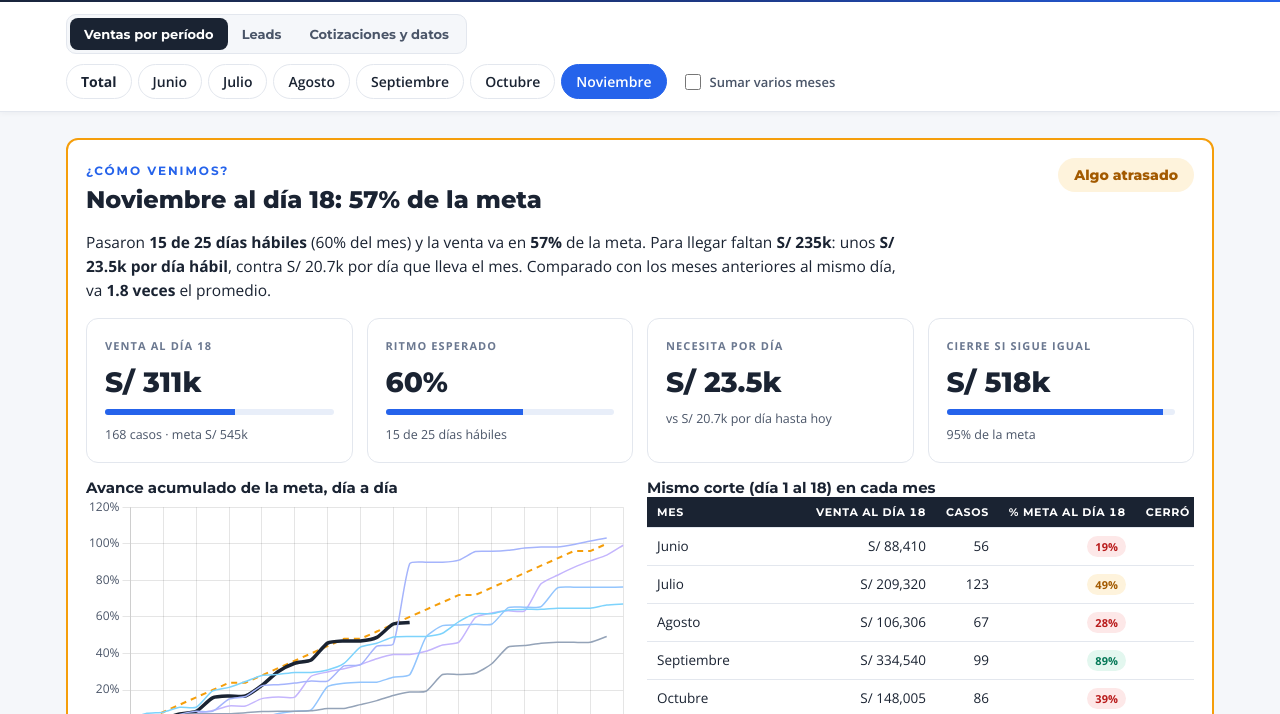
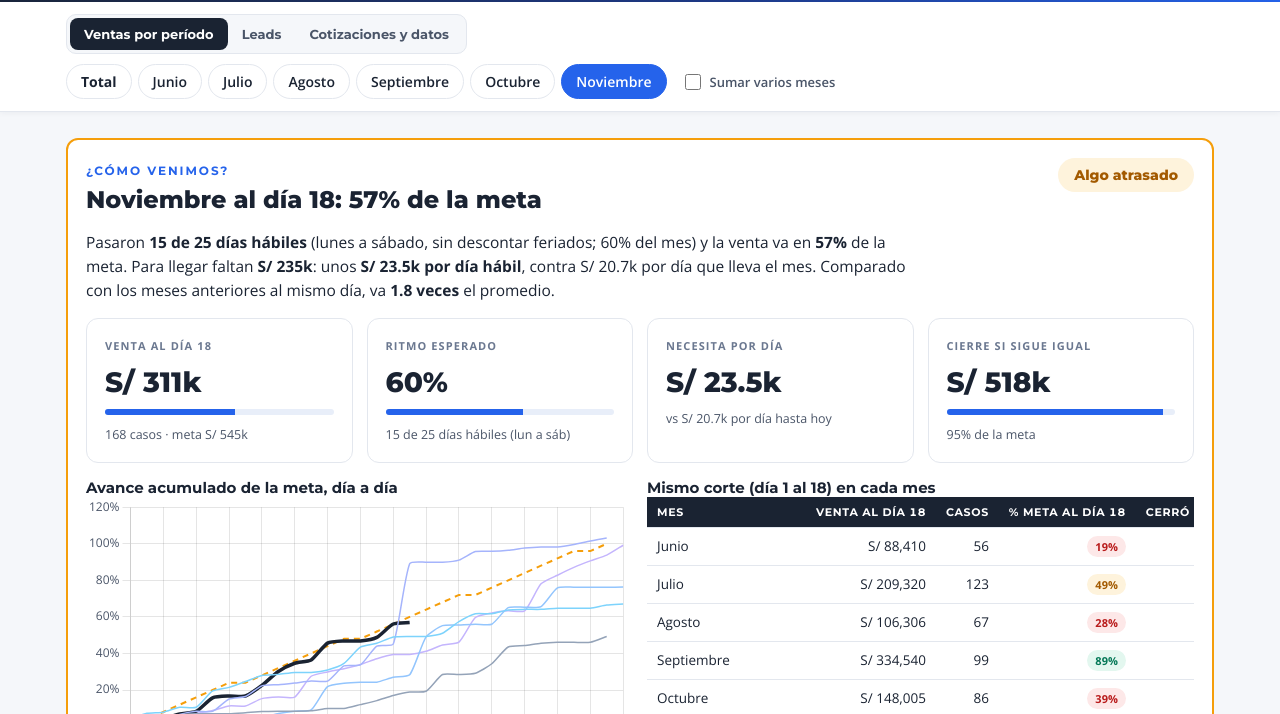
Before and after one commit to francoroccu/Rotoplas, a plain HTML site: page public/index.html in a window 1280 px wide. Shown: the part 86-800 px from the top of the page. Drawn offline with nearby package versions, Linux system fonts and the light colour scheme.

Commit message:
Aclarar que los días hábiles son de lunes a sábado sin feriados
Co-Authored-By: Claude Opus 5.5 <noreply@anthropic.com>
Claude-Session: https://claude.ai/code/session_01YMcX37sPapiXYw2ud4fU6P

```diff
--- a/public/index.html
+++ b/public/index.html
@@ -331,7 +331,7 @@ footer .in{padding-block:20px;display:flex;justify-content:space-between;gap:12p
       +ases.map(a=>`<tr><td>${esc(a.nombre)}</td><td class="r">${a.meta?S(a.meta):'—'}</td><td class="r">${S(a.venta)}</td><td class="r">${est(a.meta?a.vMeta/a.meta:null)}</td><td class="r">${P(a.venta/venta)}</td><td class="r">${a.casos}</td><td class="r">${Math.round(a.unidades)}</td><td class="r">${a.casos?S(a.venta/a.casos):'—'}</td></tr>`).join('')
       +`<tr class="tot"><td>Total</td><td class="r">${metaT?S(metaT):'—'}</td><td class="r">${S(venta)}</td><td class="r">${metaT?P(vMetaT/metaT):'—'}</td><td class="r">100%</td><td class="r">${casos}</td><td class="r">${Math.round(uni)}</td><td class="r">${S(venta/casos)}</td></tr></tbody>`;
     {const per=d.datos_hasta.slice(0,7);let txt='Meta individual según el bloque «Ventas por operador» de cada pestaña Detalle del mes en la planilla. Estado como en la planilla: cumplida desde 100%, en camino desde 80%. «% de la venta» = parte de la venta del período que hizo cada asesor.';
-      if(ms.some(m=>m.periodo===per)){const y=+per.slice(0,4),mo=+per.slice(5,7),N=+d.datos_hasta.slice(8),nd=new Date(y,mo,0).getDate();let t=0,e=0;for(let k=1;k<=nd;k++)if(new Date(y,mo-1,k).getDay()!==0){t++;if(k<=N)e++;}txt+=` ${short(M.at(-1))} está en curso: al día ${N} el ritmo parejo es ${P(e/t)} de la meta (${e} de ${t} días hábiles).`;}
+      if(ms.some(m=>m.periodo===per)){const y=+per.slice(0,4),mo=+per.slice(5,7),N=+d.datos_hasta.slice(8),nd=new Date(y,mo,0).getDate();let t=0,e=0;for(let k=1;k<=nd;k++)if(new Date(y,mo-1,k).getDay()!==0){t++;if(k<=N)e++;}txt+=` ${short(M.at(-1))} está en curso: al día ${N} el ritmo parejo es ${P(e/t)} de la meta (${e} de ${t} días hábiles, de lunes a sábado; no se descuentan feriados).`;}
       $('aseNote').textContent=txt;}
 
     // Producto
@@ -372,12 +372,12 @@ footer .in{padding-block:20px;display:flex;justify-content:space-between;gap:12p
     $('ritmo').hidden=false; $('ritmo').classList.add('s-'+est[0]);
     $('rTitle').textContent=mesTxt+' al día '+N+': '+P(pct)+' de la meta';
     $('rSem').className='sem '+est[0]; $('rSem').textContent=est[1];
-    $('rMsg').innerHTML=`Pasaron <b>${el} de ${tot} días hábiles</b> (${P(esperado)} del mes) y la venta va en <b>${P(pct)}</b> de la meta. `+
+    $('rMsg').innerHTML=`Pasaron <b>${el} de ${tot} días hábiles</b> (lunes a sábado, sin descontar feriados; ${P(esperado)} del mes) y la venta va en <b>${P(pct)}</b> de la meta. `+
       (pct>=1?'La meta del mes ya está cumplida.':`Para llegar faltan <b>${K(falta)}</b>: unos <b>${K(necesita)} por día hábil</b>, contra ${K(porDia)} por día que lleva el mes.`)+
       (promPrev?` Comparado con los meses anteriores al mismo día, va <b>${(hoy.v/promPrev).toLocaleString('es-PE',{maximumFractionDigits:1})} veces</b> el promedio.`:'');
     $('rKpis').innerHTML=
       kpi('Venta al día '+N,K(hoy.v),hoy.c+' casos · meta '+K(cur.objetivo),pct)+
-      kpi('Ritmo esperado',P(esperado),el+' de '+tot+' días hábiles',esperado)+
+      kpi('Ritmo esperado',P(esperado),el+' de '+tot+' días hábiles (lun a sáb)',esperado)+
       kpi('Necesita por día',necesita==null?'—':K(necesita),'vs '+K(porDia)+' por día hasta hoy')+
       kpi('Cierre si sigue igual',K(proy),P(proy/cur.objetivo)+' de la meta',proy/cur.objetivo);
 
```
